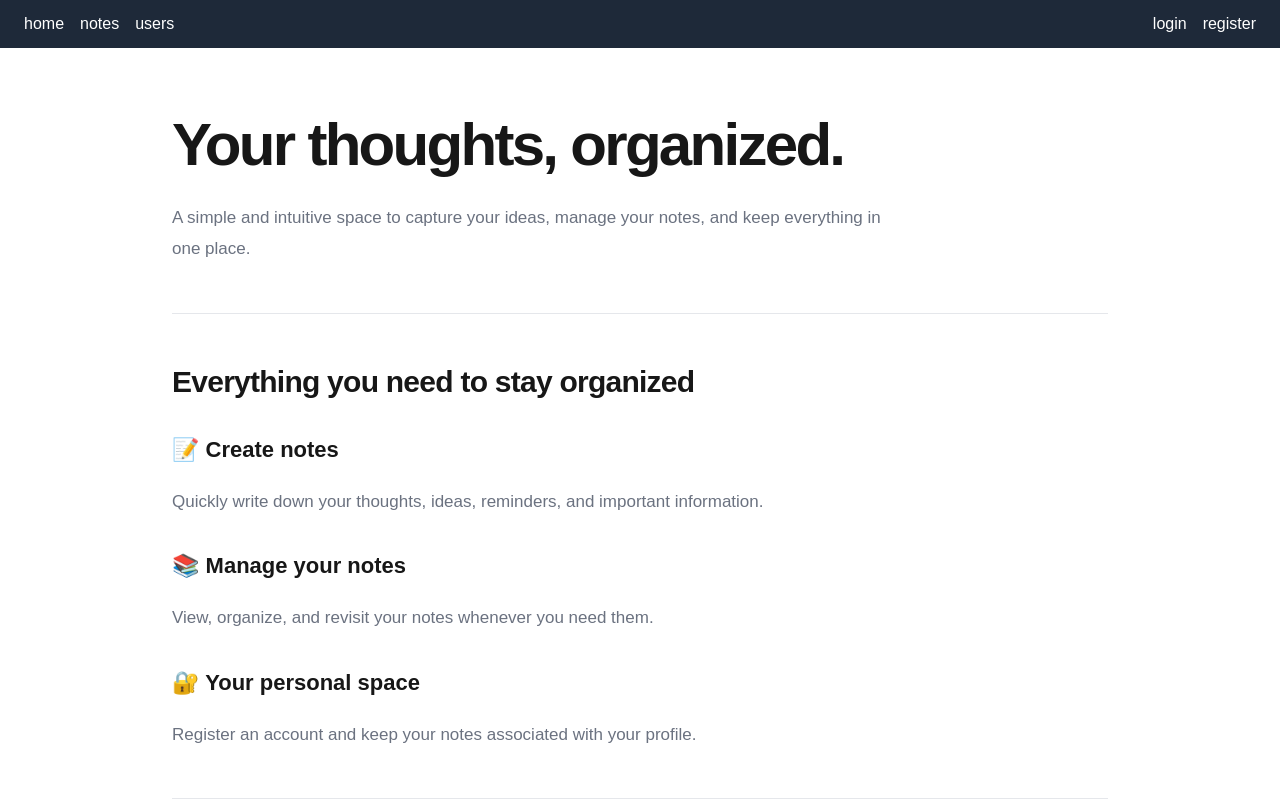
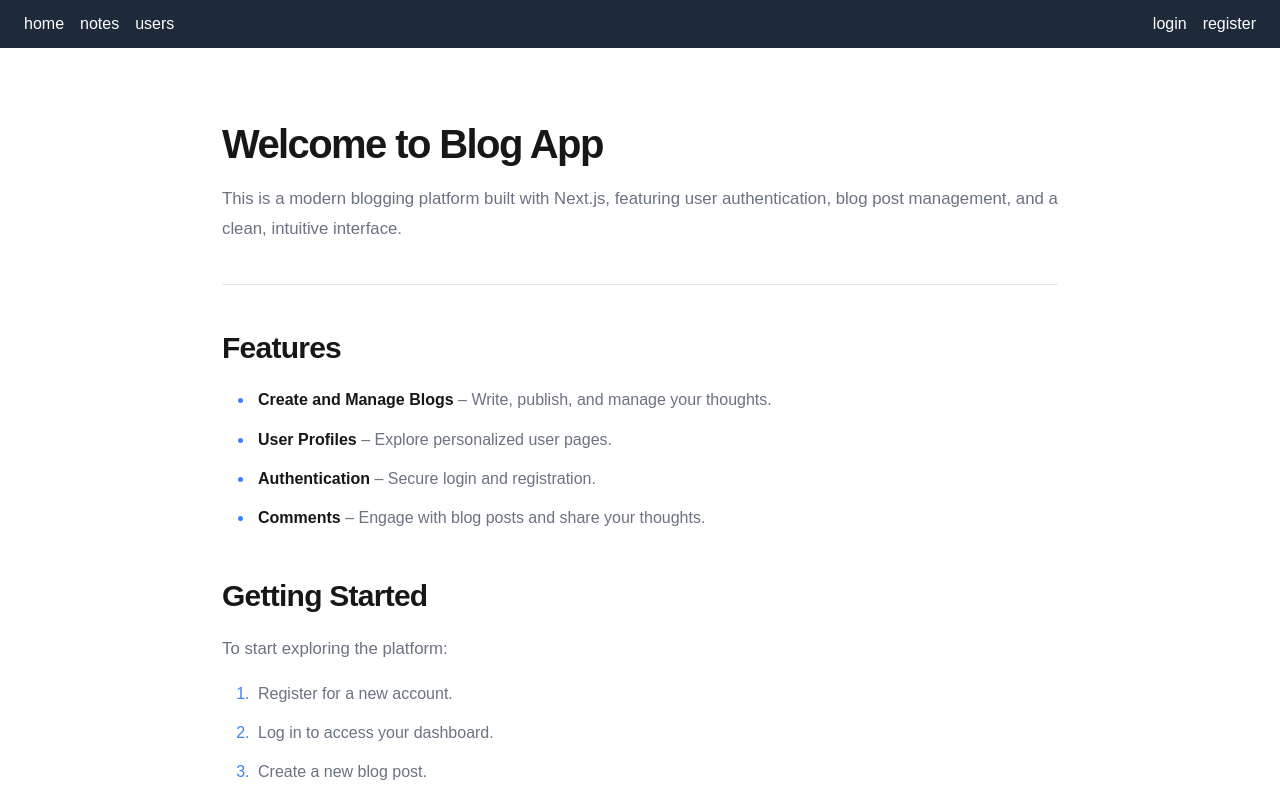
Before and after one commit to mcmnyages/fullstackopen, a Next.js app in the folder part14(Next.js)/notes-app/: page / in a window 1280 px wide. Shown: the top 800 px of the page. Built offline with nearby package versions, Linux system fonts and the light colour scheme; no server answers.

Commit message:
feat: update homepage content and enhance global styles for improved readability and theming

```diff
--- a/part14(Next.js)/notes-app/app/globals.css
+++ b/part14(Next.js)/notes-app/app/globals.css
@@ -1,13 +1,17 @@
 
 @import "tailwindcss";
+
+/* ==============================
+   Theme variables
+============================== */
 
 :root {
   --background: #ffffff;
   --foreground: #171717;
   --muted: #6b7280;
   --border: #e5e7eb;
-  --accent: #2563eb;
-  --accent-hover: #1d4ed8;
+  --accent: #3b82f6;
+  --accent-hover: #2563eb;
   --surface: #f9fafb;
 }
 
@@ -17,6 +21,10 @@
   --font-sans: var(--font-geist-sans);
   --font-mono: var(--font-geist-mono);
 }
+
+/* ==============================
+   Dark mode
+============================== */
 
 @media (prefers-color-scheme: dark) {
   :root {
@@ -30,8 +38,16 @@
   }
 }
 
+/* ==============================
+   Global styles
+============================== */
+
 * {
   box-sizing: border-box;
+}
+
+html {
+  scroll-behavior: smooth;
 }
 
 body {
@@ -42,72 +58,80 @@ body {
   min-height: 100vh;
 }
 
-/* Homepage container */
+/* ==============================
+   Markdown homepage container
+============================== */
 
 .markdown {
   width: 100%;
-  max-width: 1000px;
+  max-width: 900px;
   margin: 0 auto;
-  padding: 4rem 2rem 6rem;
+  padding: 3rem 2rem 5rem;
   color: var(--foreground);
 }
 
-/* Headings */
+/* ==============================
+   Headings
+============================== */
 
 .markdown h1 {
-  font-size: clamp(2.5rem, 6vw, 3.75rem);
+  font-size: 2.5rem;
   font-weight: 800;
-  letter-spacing: -0.045em;
-  line-height: 1.1;
-  margin: 0 0 1.5rem;
+  letter-spacing: -0.04em;
+  line-height: 1.2;
+  margin: 1.5rem 0 1rem;
 }
 
 .markdown h2 {
   font-size: 1.875rem;
   font-weight: 700;
   letter-spacing: -0.025em;
-  margin: 3rem 0 1rem;
-  line-height: 1.3;
+  margin: 2.5rem 0 0.75rem;
 }
 
 .markdown h3 {
-  font-size: 1.375rem;
-  font-weight: 650;
-  margin: 2rem 0 0.75rem;
+  font-size: 1.5rem;
+  font-weight: 600;
+  margin: 1.5rem 0 0.5rem;
 }
 
-/* Paragraphs */
+/* ==============================
+   Paragraphs
+============================== */
 
 .markdown p {
   color: var(--muted);
-  font-size: 1.0625rem;
-  line-height: 1.85;
-  margin: 1.25rem 0;
-  max-width: 75ch;
+  font-size: 1.05rem;
+  margin: 1rem 0;
+  line-height: 1.8;
 }
 
-/* Links */
+/* ==============================
+   Links
+============================== */
 
 .markdown a {
   color: var(--accent);
-  font-weight: 600;
-  text-decoration: none;
+  font-weight: 500;
+  text-decoration: underline;
+  text-underline-offset: 3px;
   transition: color 0.2s ease;
 }
 
 .markdown a:hover {
   color: var(--accent-hover);
-  text-decoration: underline;
 }
 
-/* Lists */
+/* ==============================
+   Unordered and ordered lists
+============================== */
 
 .markdown ul,
 .markdown ol {
-  margin: 1.25rem 0;
-  padding-left: 1.75rem;
+  margin: 1rem 0;
+  padding-left: 2rem;
+  line-height: 1.8;
   color: var(--muted);
-  line-height: 1.9;
 }
 
 .markdown ul {
@@ -119,57 +143,78 @@ body {
 }
 
 .markdown li {
-  padding-left: 0.35rem;
-  margin: 0.5rem 0;
+  margin: 0.65rem 0;
+  padding-left: 0.25rem;
 }
 
 .markdown li::marker {
   color: var(--accent);
 }
 
-/* Horizontal rule */
+/* ==============================
+   Bold and italic text
+============================== */
+
+.markdown strong {
+  color: var(--foreground);
+  font-weight: 700;
+}
+
+.markdown em {
+  font-style: italic;
+}
+
+/* ==============================
+   Horizontal separators
+============================== */
 
 .markdown hr {
   border: 0;
   border-top: 1px solid var(--border);
-  margin: 3rem 0;
+  margin: 2.5rem 0;
 }
 
-/* Blockquotes */
+/* ==============================
+   Blockquotes
+============================== */
 
 .markdown blockquote {
+  margin: 2rem 0;
+  padding: 1rem 1.5rem;
   border-left: 4px solid var(--accent);
   background: var(--surface);
-  margin: 2rem 0;
-  padding: 1rem 1.5rem;
-  border-radius: 0 0.5rem 0.5rem 0;
+  border-radius: 0 8px 8px 0;
 }
 
 .markdown blockquote p {
   margin: 0;
 }
 
-/* Inline code */
+/* ==============================
+   Inline code
+============================== */
 
 .markdown :not(pre) > code {
   background: var(--surface);
   border: 1px solid var(--border);
-  border-radius: 0.375rem;
+  border-radius: 5px;
   padding: 0.2rem 0.4rem;
+  font-family: monospace;
   font-size: 0.9em;
-  font-family: monospace;
 }
 
-/* Code blocks */
+/* ==============================
+   Code blocks
+============================== */
 
 .markdown pre {
   background: var(--surface);
   border: 1px solid var(--border);
-  border-radius: 0.75rem;
+  border-radius: 10px;
   padding: 1.25rem;
   overflow-x: auto;
+  margin: 1.5rem 0;
   line-height: 1.7;
-  margin: 1.5rem 0;
 }
 
 .markdown pre code {
@@ -177,28 +222,20 @@ body {
   font-size: 0.9rem;
 }
 
-/* Images */
-
-.markdown img {
-  max-width: 100%;
-  height: auto;
-  border-radius: 0.75rem;
-  margin: 2rem 0;
-}
-
-/* Tables */
+/* ==============================
+   Tables
+============================== */
 
 .markdown table {
   width: 100%;
   border-collapse: collapse;
-  margin: 2rem 0;
-  font-size: 0.95rem;
+  margin: 1.5rem 0;
 }
 
 .markdown th,
 .markdown td {
+  border: 1px solid var(--border);
   padding: 0.875rem 1rem;
-  border: 1px solid var(--border);
   text-align: left;
 }
 
@@ -207,26 +244,48 @@ body {
   font-weight: 700;
 }
 
-/* Responsive design */
+/* ==============================
+   Images
+============================== */
+
+.markdown img {
+  max-width: 100%;
+  height: auto;
+  border-radius: 10px;
+  margin: 1.5rem 0;
+}
+
+/* ==============================
+   Responsive design
+============================== */
 
 @media (max-width: 640px) {
   .markdown {
-    padding: 2.5rem 1.25rem 4rem;
+    padding: 2rem 1.25rem 3rem;
   }
 
   .markdown h1 {
-    font-size: 2.5rem;
+    font-size: 2rem;
   }
 
   .markdown h2 {
     font-size: 1.5rem;
-    margin-top: 2.5rem;
+    margin-top: 2rem;
+  }
+
+  .markdown h3 {
+    font-size: 1.25rem;
   }
 
   .markdown p {
     font-size: 1rem;
   }
 
+  .markdown ul,
+  .markdown ol {
+    padding-left: 1.5rem;
+  }
+
   .markdown pre {
     padding: 1rem;
   }
--- a/part14(Next.js)/notes-app/homepage.mdx
+++ b/part14(Next.js)/notes-app/homepage.mdx
@@ -1,30 +1,37 @@
 
-# Your thoughts, organized.
+# Welcome to Blog App
 
-A simple and intuitive space to capture your ideas, manage your notes, and keep everything in one place.
+This is a modern blogging platform built with Next.js, featuring user authentication, blog post management, and a clean, intuitive interface.
 
 ---
 
-## Everything you need to stay organized
+## Features
 
-### 📝 Create notes
+- **Create and Manage Blogs** – Write, publish, and manage your thoughts.
+- **User Profiles** – Explore personalized user pages.
+- **Authentication** – Secure login and registration.
+- **Comments** – Engage with blog posts and share your thoughts.
 
-Quickly write down your thoughts, ideas, reminders, and important information.
+## Getting Started
 
-### 📚 Manage your notes
+To start exploring the platform:
 
-View, organize, and revisit your notes whenever you need them.
-
-### 🔐 Your personal space
-
-Register an account and keep your notes associated with your profile.
+1. Register for a new account.
+2. Log in to access your dashboard.
+3. Create a new blog post.
+4. View all blogs and users.
 
 ---
 
-## Ready to get started?
+## Built With
 
-Start capturing your ideas and keep your thoughts organized.
+- Next.js
+- React
+- Drizzle ORM
+- TypeScript
 
-[Explore Notes](/notes)
+## Source Code
 
-[Create an Account](/register)
+Explore the project on GitHub:
+
+[View Blog App on GitHub](https://github.com/mluukkai/blog-app)
```
